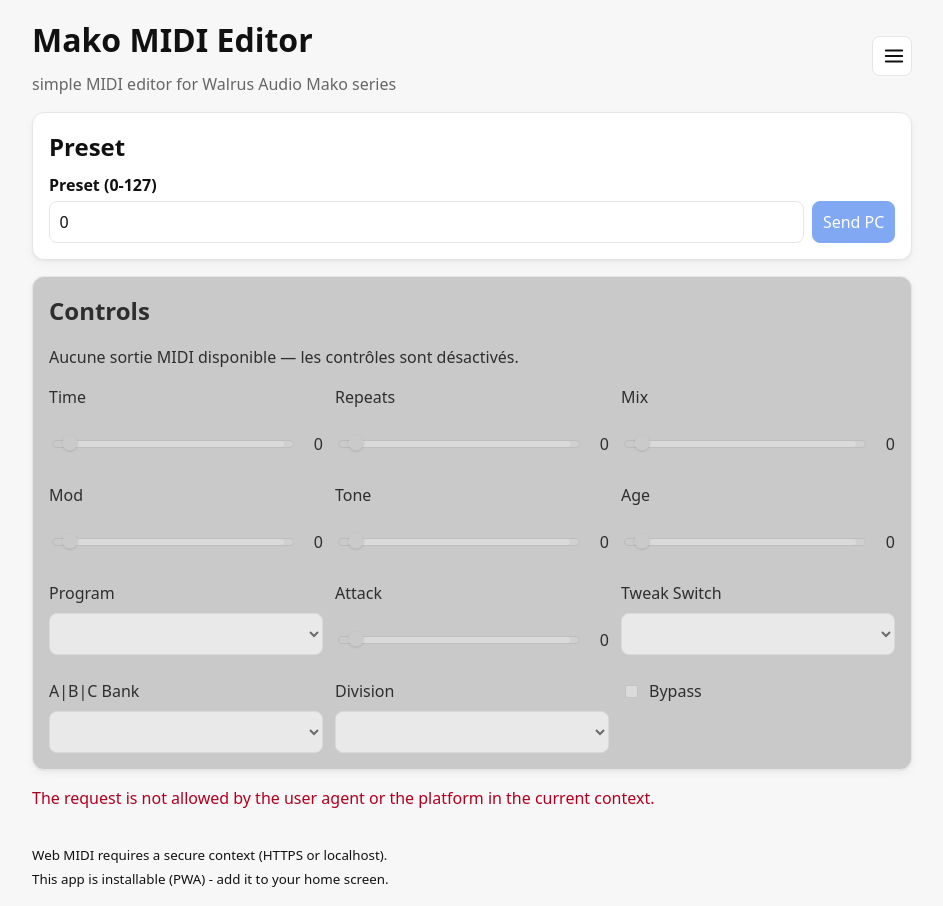
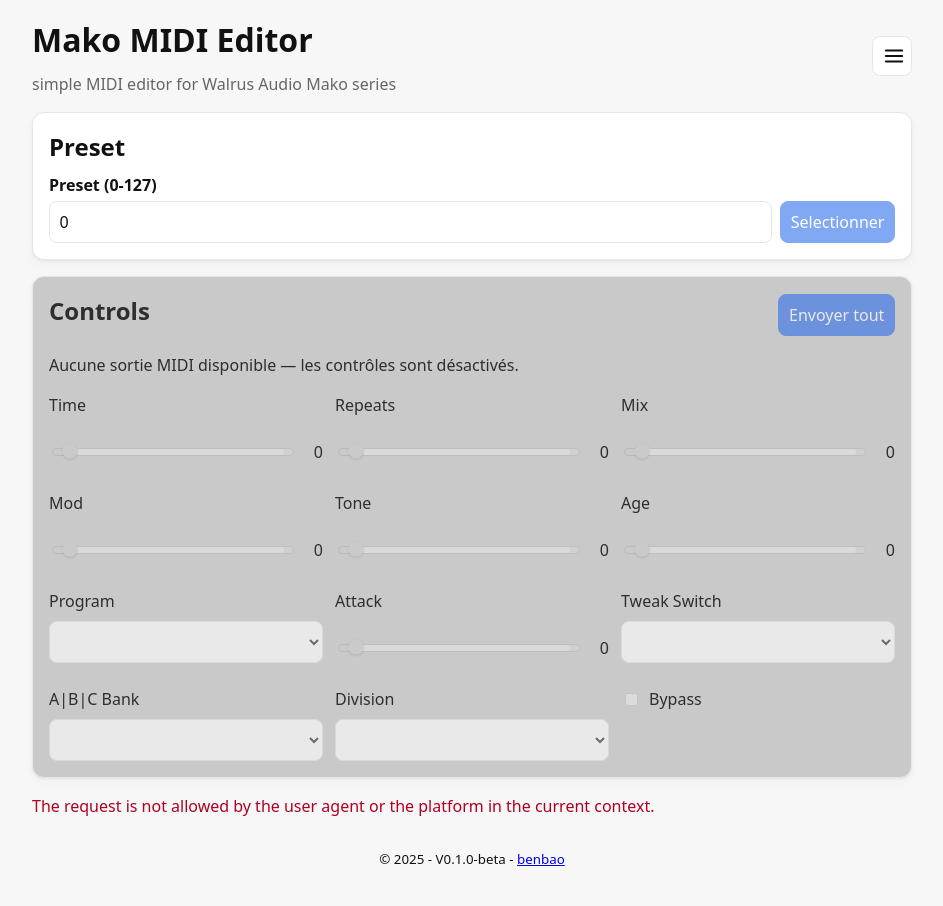
Before and after one commit to bpodrop/mako-editor, a Vue app: page / in a window 1280 px wide. Shown: the whole page, without its empty margins (168-1111 px from the left). Built offline with nearby package versions, Linux system fonts and the light colour scheme.

Commit message:
add version + send All config

```diff
--- a/index.html
+++ b/index.html
@@ -6,7 +6,7 @@
     <meta name="color-scheme" content="light dark" />
     <meta name="theme-color" content="#2f6feb" />
     <link rel="manifest" href="/manifest.webmanifest" />
-    <title>MIDI Controller</title>
+    <title>Mako MIDI Editor</title>
   </head>
   <body>
     <div id="app"></div>
--- a/package.json
+++ b/package.json
@@ -1,7 +1,7 @@
 {
   "name": "midi-controller",
   "private": true,
-  "version": "0.0.1",
+  "version": "0.1.0-beta",
   "type": "module",
   "scripts": {
     "dev": "vite",
--- a/src/app/main.ts
+++ b/src/app/main.ts
@@ -4,6 +4,7 @@ import '../styles/base.css';
 import { registerSW } from 'virtual:pwa-register';
 import { WebMidiGateway } from '../adapters/infrastructure/midi/web-midi.gateway';
 import { createMidiStore, MidiStoreSymbol } from '../ui/composables/useMidiStore';
+import pkg from '../../package.json';
 
 // Register PWA (service worker) via vite-plugin-pwa
 registerSW({ immediate: true });
@@ -15,4 +16,11 @@ const gateway = new WebMidiGateway();
 const midiStore = createMidiStore(gateway);
 app.provide(MidiStoreSymbol, midiStore);
 
+// Set document title with version from package.json
+try {
+  const baseTitle = 'Mako MIDI Editor';
+  const ver = pkg?.version ? ` V${pkg.version}` : '';
+  document.title = `${baseTitle}${ver}`;
+} catch {}
+
 app.mount('#app');
--- a/src/ui/App.vue
+++ b/src/ui/App.vue
@@ -21,7 +21,10 @@
       </section>
 
       <section class="card" :style="controlsCardStyle" aria-labelledby="controls-heading">
-        <h2 id="controls-heading">Controls</h2>
+        <div class="controls-header">
+          <h2 id="controls-heading">Controls</h2>
+          <button class="btn" type="button" :disabled="!isOutputReady" @click="sendAll">Envoyer tout</button>
+        </div>
         <p id="status" v-if="!selectedConfig">Sélectionnez une configuration pour afficher les contrôles.</p>
         <template v-else>
           <p v-if="!isOutputReady" aria-live="polite">Aucune sortie MIDI disponible — les contrôles sont désactivés.</p>
@@ -41,10 +44,9 @@
       <p v-if="errorMessage" class="error" role="alert" aria-live="assertive">{{ errorMessage }}</p>
     </main>
 
-    <footer class="footer" role="contentinfo">
-      <small>
-        Web MIDI requires a secure context (HTTPS or localhost).<br />
-        This app is installable (PWA) - add it to your home screen.
+    <footer class="footer">
+      <small class="copyright">
+        © {{ currentYear }} - {{ appVersion }} - <a href="https://fr.audiofanzine.com/membres/207406/" target="_blank" rel="noopener noreferrer">benbao</a>
       </small>
     </footer>
   </div>
@@ -64,9 +66,16 @@ import { ControlRenderer } from '../features/pedal-controls';
 import { getVisibleControls } from '../config/visibility';
 import { useControlValues } from '../composables/useControlValues';
 import type { AnyControl } from '../core/entities/controls';
+import pkg from '../../package.json';
 
 const { init, errorMessage, isOutputReady, setChannel, channel } = useMidi();
 const { sendControlChange } = useMidiControls();
+
+// Footer info
+const currentYear = new Date().getFullYear();
+const appVersion = `V${pkg?.version ?? '0.0.0'}`;
+
+
 
 onMounted(async () => { void init(); });
 
@@ -127,6 +136,23 @@ const { values, setValue } = useControlValues(selectedDevice);
 function onValue(ctrl: AnyControl, v: number) {
   setValue(ctrl.id, v);
   sendControlChange(ctrl.cc, v);
+}
+
+// Envoi de tous les contrôles visibles avec leurs valeurs courantes
+async function sendAll() {
+  if (!isOutputReady.value) {
+    window.alert('Aucune sortie MIDI sélectionnée.');
+    return;
+  }
+  const controls = visibleControls.value ?? [];
+  for (const c of controls) {
+    const raw = (values as any)[c.id];
+    const v = typeof raw === 'number' ? raw : Number(raw);
+    if (!Number.isNaN(v)) {
+      sendControlChange(c.cc, v);
+      await new Promise((r) => setTimeout(r, 5));
+    }
+  }
 }
 
 // --- Export / Import configuration (JSON fichier) ---
@@ -212,10 +238,13 @@ async function onImportFile(ev: Event) {
 .subtitle {
   margin: 0.25rem 0 0;
 }
+.controls-header { display: flex; align-items: center; justify-content: space-between; gap: .5rem; }
 .form-row {
   margin-bottom: 0.75rem;
 }
 .footer {
   margin-top: 2rem;
+  text-align: center;
 }
+.footer small { display: block; }
 </style>
--- a/src/ui/components/BurgerMenu.vue
+++ b/src/ui/components/BurgerMenu.vue
@@ -74,6 +74,18 @@
             />
           </div>
         </section>
+
+        <section class="drawer-section drawer-meta" role="note" aria-label="Infos pratiques">
+          <div class="info-box">
+            <strong class="info-title">Infos 💡</strong>
+            <ul class="info-list">
+              <li>Cette application a besoin d'un accès au Web MIDI pour communiquer avec vos appareils.
+Autorisez l'accès lorsque votre navigateur le demande.</li>
+              <li>Application installable (PWA) - ajoutez-la à votre écran d'accueil pour l'utiliser aussi en mode hors ligne.
+</li>
+            </ul>
+          </div>
+        </section>
       </div>
     </aside>
   </div>
@@ -100,6 +112,8 @@ const emit = defineEmits<{
 const open = ref(false);
 const fileInputEl = ref<HTMLInputElement | null>(null);
 const fileInput = computed(() => fileInputEl.value as HTMLInputElement | null);
+
+const currentYear = new Date().getFullYear();
 
 function toggle() { open.value = !open.value; }
 function close() { open.value = false; }
@@ -187,6 +201,15 @@ onBeforeUnmount(() => {
 .drawer-title { margin: 0; font-size: 1.1rem; }
 .drawer-content { padding: 1rem; overflow: auto; }
 .drawer-section { margin-bottom: 1rem; }
+.drawer-meta .info-box {
+  border: 1px solid var(--border);
+  background: var(--bg);
+  border-radius: var(--radius-sm);
+  padding: .75rem .9rem;
+}
+.drawer-meta .info-title { display: block; font-size: .95rem; margin-bottom: .4rem; }
+.drawer-meta .info-list { margin: 0; padding-left: 1rem; font-size: .9rem; color: var(--muted); }
+.drawer-meta .info-list li { margin: .2rem 0; }
 .row { display: flex; gap: .5rem; align-items: center; }
 .label { display: block; margin-bottom: .25rem; }
 select { width: 100%; }
--- a/src/ui/components/PcSender.vue
+++ b/src/ui/components/PcSender.vue
@@ -12,7 +12,7 @@
         step="1"
         v-model.number="program"
       />
-      <button class="btn" type="button" :disabled="disabled" @click="send">Send PC</button>
+      <button class="btn" type="button" :disabled="disabled" @click="send">Selectionner</button>
     </div>
   </div>
 </template>
```
Also changed, not shown: 2 other files (tests, documents, lock files or other folders).
